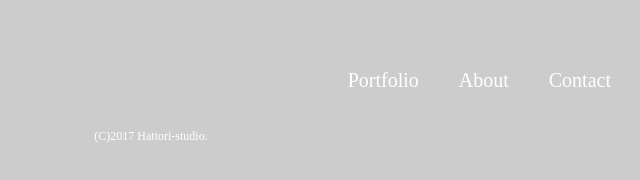
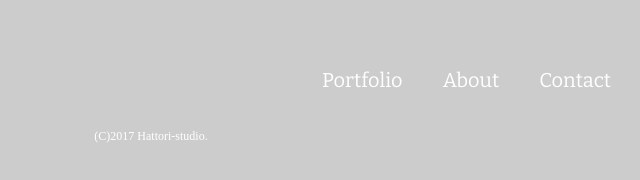
Before and after one commit to ozaki-physics/html_css_training_01, a plain HTML site: page no04_css_training/common.html in a window 1280 px wide. Shown: the full height of the page, 489-1129 px from the left. Drawn offline with nearby package versions, Linux system fonts and the light colour scheme.

Commit message:
GoogleのWebフォントを使用

```diff
--- a/no04_css_training/common.html
+++ b/no04_css_training/common.html
@@ -3,6 +3,7 @@
   <head>
     <meta charset="utf-8">
     <title>サンプルページ</title>
+    <link href="https://fonts.googleapis.com/css2?family=Bitter:wght@400;700&display=swap" rel="stylesheet">
     <link rel="stylesheet" href="style.css">
   </head>
   <body>
--- a/no04_css_training/style.css
+++ b/no04_css_training/style.css
@@ -50,6 +50,7 @@ header {
   margin: 0 20px;
   font-size: 20px;
   list-style: none;
+  font-family: 'Bitter', serif;
 }
 .global-nav li a {
   color: #ffffff;
```
Also changed, not shown: 1 other file.
